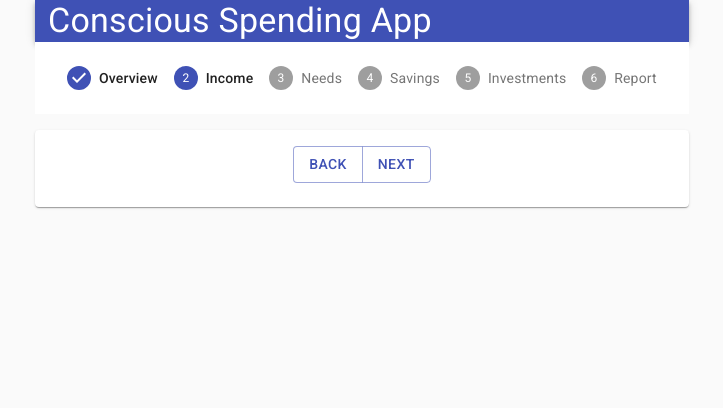
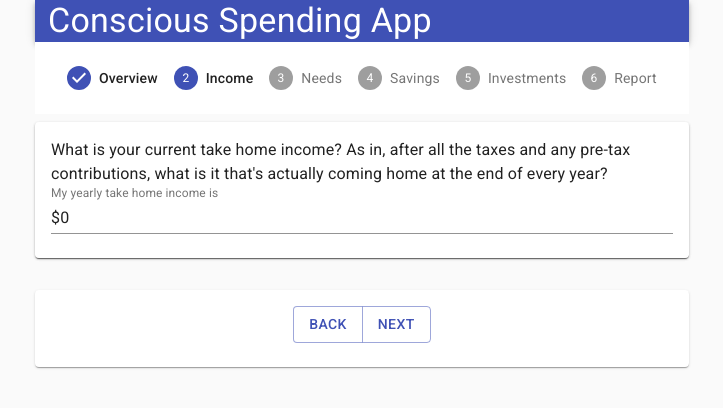
Before and after one commit to skellas/concious-spending, a React (Create React App) app: page / in a window 1280 px wide. Both pictures are taken after a click on the button "NEXT". Shown: the top 408 px of the page, without its empty margins (329-1052 px from the left). Built offline with nearby package versions, Linux system fonts and the light colour scheme.

Commit message:
Introduce Income Form

```diff
--- a/src/App.js
+++ b/src/App.js
@@ -6,6 +6,7 @@ import { Grid, ButtonGroup, Button, Paper, Card, CardContent } from '@material-u
 import SpendingForm from './container/SpendingForm';
 import StepsMenu from './components/StepsMenu';
 import OverviewForm from './container/OverviewForm';
+import IncomeForm from './container/IncomeForm';
 
 function App() {
   const steps = [
@@ -27,10 +28,12 @@ function App() {
     switch (currentStep) {
       case 0:
         return <OverviewForm />;
+      case 1:
+        return <IncomeForm value={income} handleValueChange={setIncome} />
       case 5:
         return (
           <SpendingForm
-            incomeDefault={income}
+            income={income}
             savingsDefault={savingsPercent}
             investmentDefault={investmentsPercent}
             billsDefault={needsPercent}
--- /dev/null
+++ b/src/container/IncomeForm.jsx
@@ -0,0 +1,22 @@
+import React from 'react'
+import { Typography, Card, CardContent, TextField } from '@material-ui/core'
+
+export default function IncomeForm({ value, handleValueChange }) {
+    const handleIncomeChange = (event) => {
+        handleValueChange(event.target.value === '' ? 0 : Number(event.target.value.replace('$', '')));
+    };
+    return (
+        <Card>
+            <CardContent>
+                <Typography id='ip1' variant='body1'>
+                    What is your current take home income? As in,
+                    after all the taxes and any pre-tax contributions, what is it that's
+                    actually coming home at the end of every year?
+            </Typography>
+                <TextField fullWidth id='income' label='My yearly take home income is'
+                    value={`$${value}`} onChange={handleIncomeChange}
+                />
+            </CardContent>
+        </Card>
+    )
+}
--- a/src/container/SpendingForm.jsx
+++ b/src/container/SpendingForm.jsx
@@ -1,12 +1,7 @@
 import React, { useState } from 'react';
-import { TextField, Grid } from '@material-ui/core';
 import PercentageInput from '../components/PercentageInput';
-export default function SpendingForm({ incomeDefault, savingsDefault, investmentDefault, billsDefault, splurgeDefault }) {
-
-    const [income, setIncome] = useState(incomeDefault);
-    const handleIncomeChange = (event) => {
-        setIncome(event.target.value === '' ? 0 : Number(event.target.value.replace('$', '')));
-    };
+import {  Card, CardContent } from '@material-ui/core'
+export default function SpendingForm({ income, savingsDefault, investmentDefault, billsDefault, splurgeDefault }) {
 
     const [savings, setSavings] = useState(savingsDefault);
     const handleSavingsChange = (value) => {
@@ -30,14 +25,8 @@ export default function SpendingForm({ incomeDefault, savingsDefault, investment
     };
     const [calculationError, setCalculationError] = useState(false);
     return (
-        <React.Fragment>
-            <Grid container direction='row' spacing={4}>
-                <Grid item xs={8}>
-                    <TextField fullWidth id='income' label='My take home income is'
-                        value={`$${income}`} onChange={handleIncomeChange}
-                    />
-                </Grid>
-            </Grid>
+        <Card>
+            <CardContent>
             <PercentageInput id='savings-slider' label='I want to save'
                 minimumValue={0} maximumValue={50} defaultValue={savingsDefault}
                 percentageOf={income} value={savings} changeHandler={handleSavingsChange}
@@ -58,6 +47,7 @@ export default function SpendingForm({ incomeDefault, savingsDefault, investment
                 percentageOf={income} value={splurge} changeHandler={handleSplurgeChange}
                 error={calculationError}
             />
-        </React.Fragment>
+            </CardContent>
+        </Card>
     )
 }
```
